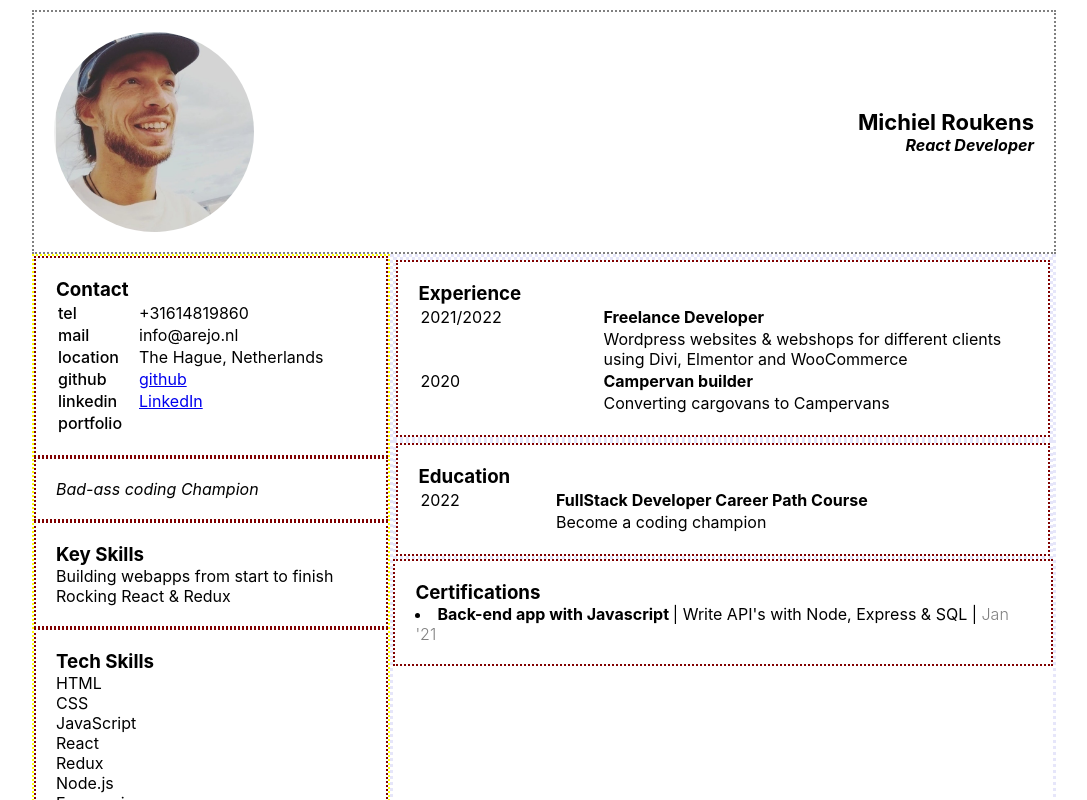
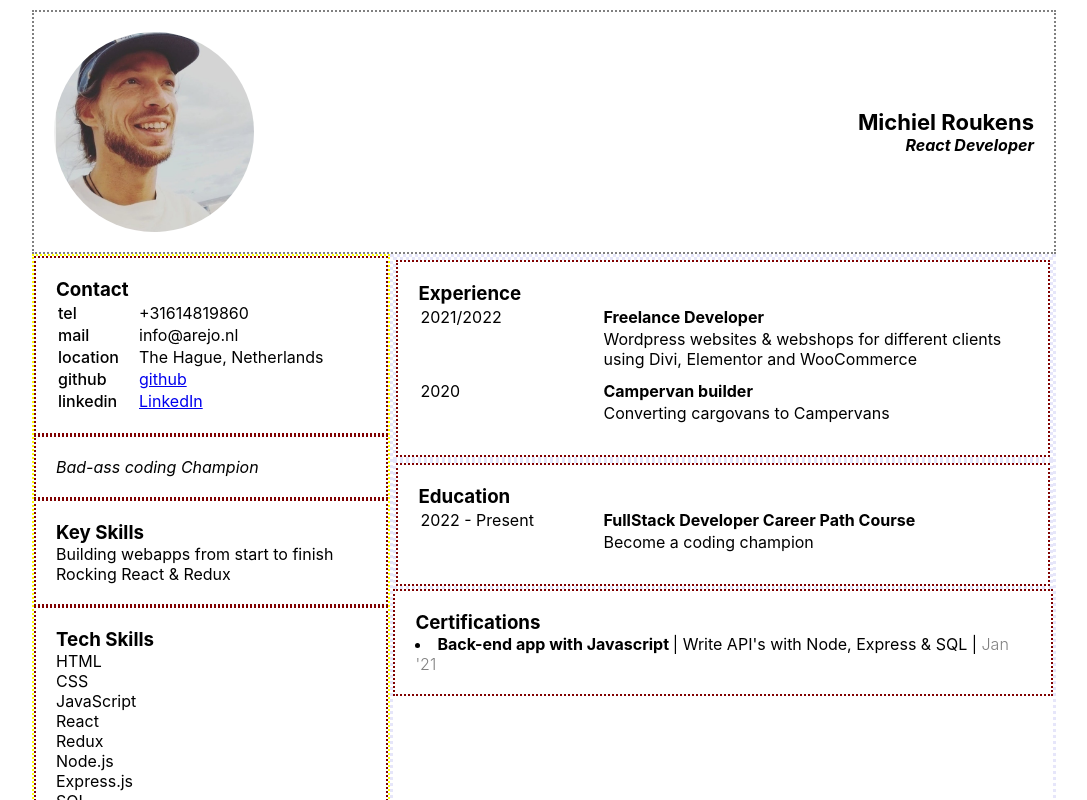
Before and after one commit to arejasverduras/resume, a React (Create React App) app: page / in a window 1280 px wide. Shown: the top 800 px of the page, without its empty margins (96-1183 px from the left). Built offline with nearby package versions, Linux system fonts and the light colour scheme.

Commit message:
table styles

```diff
--- a/src/App.css
+++ b/src/App.css
@@ -17,8 +17,8 @@
   .App {
     grid-template-areas:
     "header"
-    "main"
-    "sidebar";
+    "sidebar"
+    "main";
   margin: 10px auto;
   grid-template-columns: 100%}
 
@@ -35,7 +35,6 @@ header {
   padding: 20px;
 }
 .profilePicture {
-
   width: 200px;
   border-radius: 50%;
 }
@@ -75,9 +74,8 @@ header {
   font-weight: 500;
 }
 
-
-
 .summary {
+  grid-area: summary;
   font-style:italic;
 }
 
@@ -97,6 +95,12 @@ header {
   border: 3px dotted lavender;
 }
 
+/* JobsList */
+
+.jobsTable {
+  width: 100%;
+}
+
 .Experience {
   list-style: none;
 }
@@ -106,3 +110,7 @@ header {
 .jobTitle {
   font-weight: bold;
 }
+
+.jobDescription {
+  padding-bottom: 10px;
+}
--- a/src/components/Certificates/Certificates.js
+++ b/src/components/Certificates/Certificates.js
@@ -13,9 +13,6 @@ export const Certificates = ({jobs, title, certifications}) => {
         </li>
 
 )
-
-
-
     return (
         <Widget
             title={title}
--- a/src/components/Content/Content.js
+++ b/src/components/Content/Content.js
@@ -1,7 +1,6 @@
 import React from 'react';
 import { Certificates } from '../Certificates/Certificates';
 import { JobList } from '../JobList/JobList';
-import { Widget } from '../Widget/Widget';
 
 export const Content = ({jobs, certifications}) => {
 
--- a/src/components/JobList/JobList.js
+++ b/src/components/JobList/JobList.js
@@ -5,17 +5,17 @@ export const JobList = ({jobs, type, title}) => {
     const jobsFilter = jobs.filter(job => job.type === type)
 
     const contentArray =
-    <table>
+    <table className='jobsTable'>
 {        jobsFilter.map(jobObject =>
                 <>
                 <tr>
                     <td style={{"width": "30%"}}colSpan="1" className="jobPeriod">{jobObject.period}</td>
-                    <td className="jobTitle">{jobObject.title}</td>
-
+                    <td style={{"width": "70%"}}className="jobTitle">{jobObject.title}</td>
                 </tr>
                 <tr>
                     <td></td><td className='jobDescription'>{jobObject.description}</td>
                 </tr>
+
                 </>
         )}
     </table>
--- a/src/data.js
+++ b/src/data.js
@@ -8,7 +8,7 @@ export const profileData = {
         title: 'Freelance Developer',
         company: 'Arejas',
         location: 'The Hague, Netherlands',
-        description: 'Wordpress websites & webshops for different clients using Divi, Elmentor and WooCommerce'
+        description: 'Wordpress websites & webshops for different clients using Divi, Elementor and WooCommerce'
     }, {
         type: 'job',
         period: '2020',
@@ -18,7 +18,7 @@ export const profileData = {
         description: 'Converting cargovans to Campervans'
     }, {
         type: 'edu',
-        period: '2022',
+        period: '2022 - Present',
         company: 'codecademy',
         location: 'At home',
         title: 'FullStack Developer Career Path Course',
@@ -36,7 +36,7 @@ export const profileData = {
         location: 'The Hague, Netherlands',
         github: <a href='https://github.com/arejasverduras'>github</a>,
         linkedin: <a href='https://www.linkedin.com/in/michielroukens/'>LinkedIn</a>,
-        portfolio: ''
+        // portfolio: ''
 
     },
     summary: 'Bad-ass coding Champion',
```
Also changed, not shown: src/App.js (+10 -1 lines).
